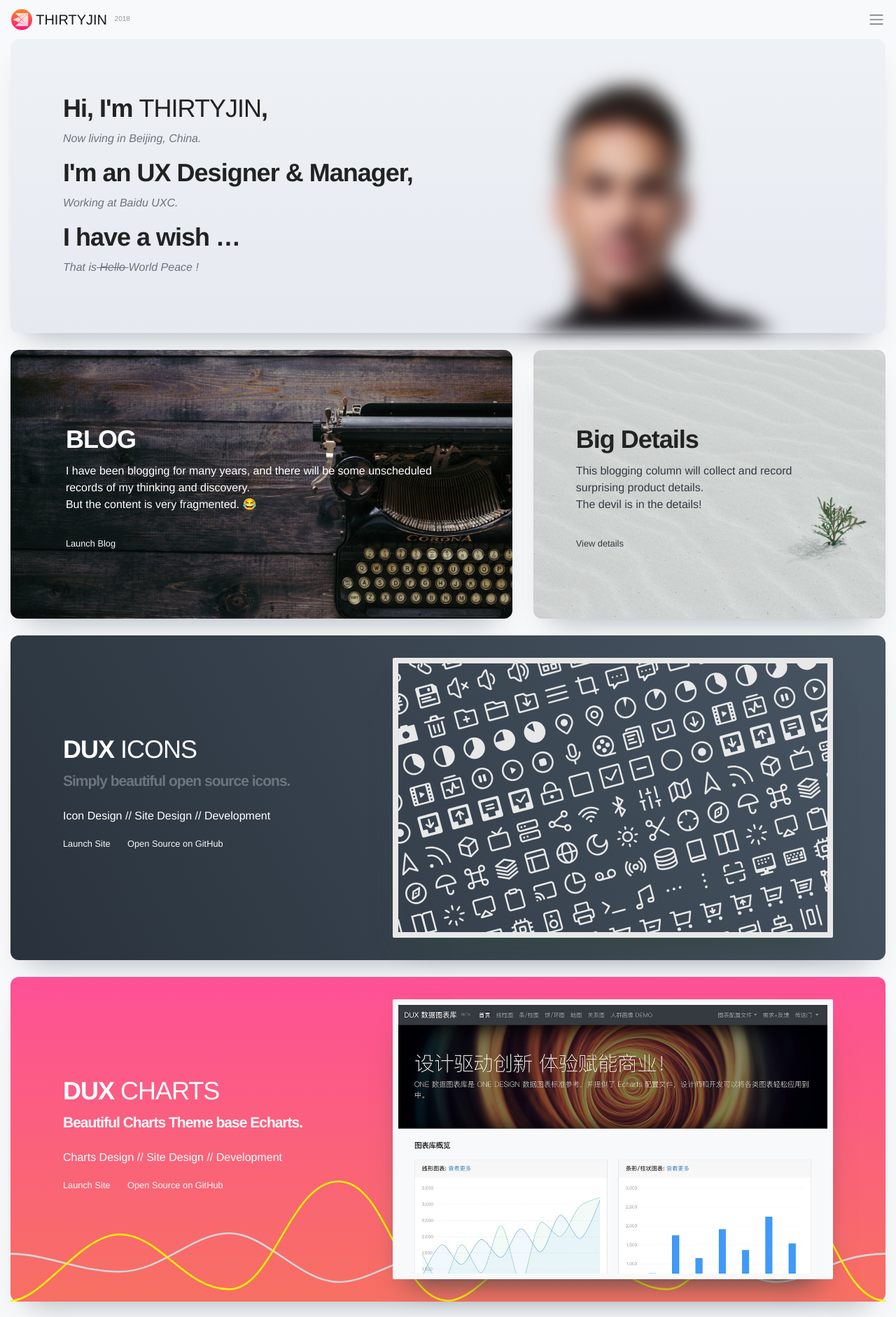
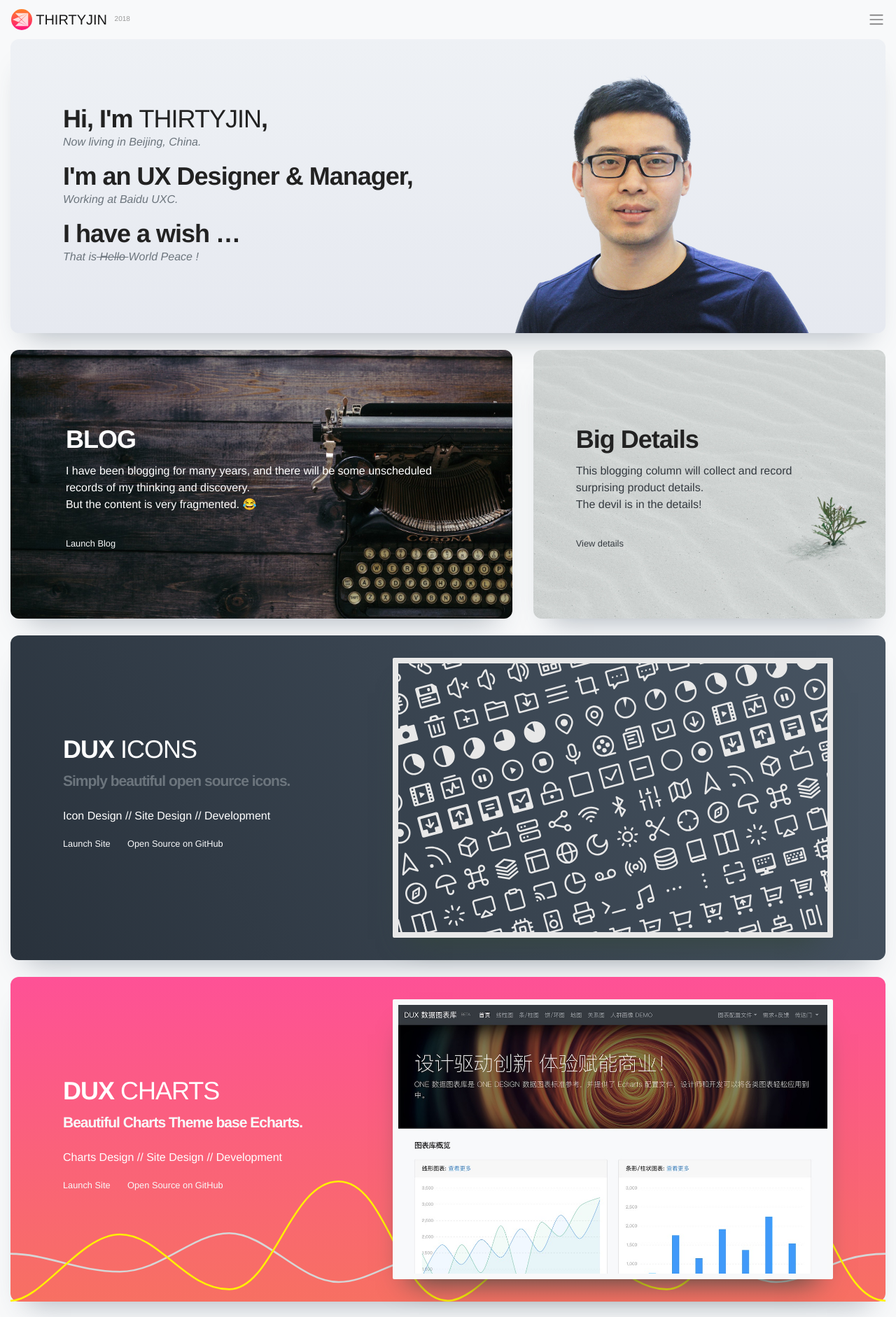
Before and after one commit to thirtyjin/thirtyjin.github.io, a Jekyll site: the page built from index.html, in a window 1280 px wide. Shown: the top 1882 px of the page at 70% size. Built offline with Jekyll 4.4.1, drawn with Linux system fonts in a browser that asks for light colours; nearby versions of some CDN libraries; comment, search, counter and statistics services are not loaded.

Commit message:
update my portrait

```diff
--- a/assets/css/style.scss
+++ b/assets/css/style.scss
@@ -198,18 +198,27 @@
 	// background-image: linear-gradient(120deg, #fdfbfb 0%, #ebedee 100%);
 }
 
+#whoami h1 {
+	margin-bottom: 0;
+}
+
+#whoami p {
+	margin-top: 0;
+}
+
 #portrait {
 	min-height: 420px;
 	background-image: url(../img/my_portrait.png);
 	background-size: 90%;
-	background-position: center bottom;
+	background-position: 50% bottom;
 	background-repeat: no-repeat;
 	transition: all .5s ease;
-	filter: blur(10px);
+	//filter: blur(10px);
 }
 
 #portrait:hover {
-	// filter: none;
+	//filter: none;
+	background-position: 70% bottom;
 }
 
 #blog .card{
```
Also changed, not shown: assets/img/my_portrait.png.
